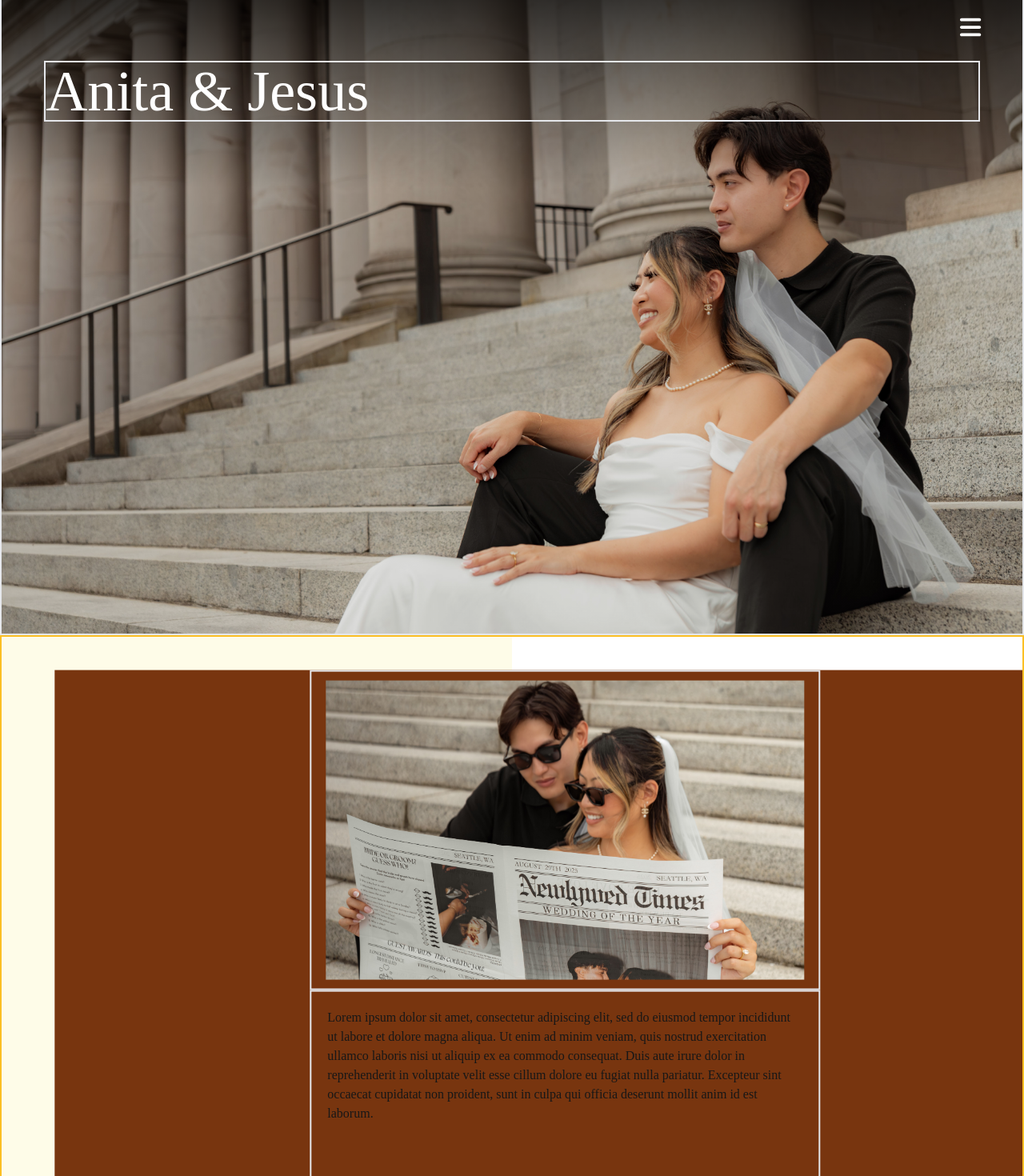
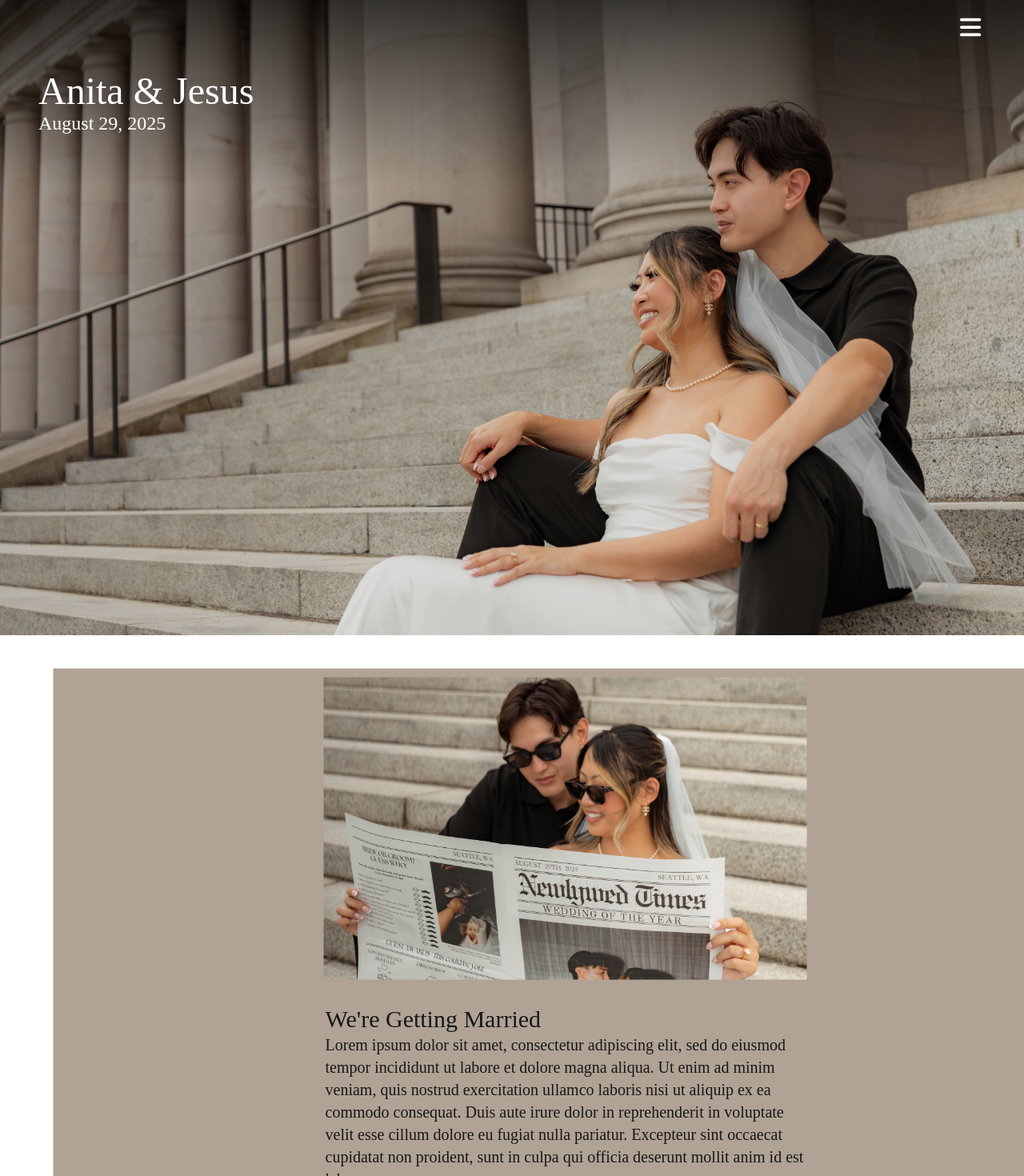
Before and after one commit to matthew-beep/wedding-v2, a Next.js app in the folder wedding-v2/: page / in a window 1280 px wide. Shown: the part 6-1476 px from the top of the page at 80% size. Built offline with nearby package versions, Linux system fonts and the light colour scheme; a web font is replaced by a local one.

Commit message:
adding text to landing

```diff
--- a/wedding-v2/src/app/landing.tsx
+++ b/wedding-v2/src/app/landing.tsx
@@ -2,7 +2,7 @@
 import Image from "next/image";
 import React from 'react';
 import {useEffect, useRef,} from 'react'
-import {motion, useScroll, useTransform, useAnimationControls} from 'framer-motion'
+import {motion, useScroll, useTransform, useAnimationControls, easeInOut} from 'framer-motion'
 import img from './img/savethedate.jpg';
 
 interface LandingProps {
@@ -26,7 +26,7 @@ const Landing: React.FC<LandingProps> = ({ scroll, windowWidth }) => {
       console.log(scrollYProgress);
     }, [scrollYProgress])
 
-
+    /*
     useEffect(() => {
       if(scroll !== undefined) {
         if(scroll > 5) {
@@ -50,7 +50,7 @@ const Landing: React.FC<LandingProps> = ({ scroll, windowWidth }) => {
         }
       }
     })
-
+    */
     useEffect(() => {
         console.log(xPos);
     }, [xPos])
@@ -58,27 +58,31 @@ const Landing: React.FC<LandingProps> = ({ scroll, windowWidth }) => {
 
   return (
     <div className="relative">
-      <section className="bg-neutral-500 h-screen w-full flex justify-center">
-        <div className="relative landing w-full h-full items-center start flex flex-col border-2">
+      <section className="bg-neutral-500 h-screen w-full flex">
+        <div className="relative landing w-full h-full px-12">
+          <div className="flex flex-col items-start text-white font-canto w-auto h-auto mt-24">
             <motion.h1
-            className="text-7xl text-white font-canto border-2 w-11/12"
-            style={{
-              top:'5rem',
-              position: "absolute",
-              margin: 'auto',
-              display: 'flex'
+              className="text-5xl w-11/12"
+              initial={{
+                opacity: 0,
+                translateY: '50%'
               }}
-            animate={controls}
+              animate={{
+                opacity:1,
+                translateY: '0%',
+                transition: { duration: 0.5, ease: easeInOut }
+              }}
             >
               Anita & Jesus
             </motion.h1>
-
+            <h2 className="text-2xl text-white">August 29, 2025</h2>
+          </div>
         </div>
       </section>
       <section ref={ref} className="lg:h-[200vh] h-[150vh] w-full relative">
-        <div className="bg-white flex flex-col sm:flex-row sticky top-0 h-screen overflow-y-hidden lg:overflow-x-hidden font-quinn-display border-amber-400 border-2">
-          <div className="lg:w-1/2 w-full bg-yellow-50 flex flex-col items-center justify-center h-1/2 lg:h-full">
-            <div className="font-quinn-display text-6xl">
+        <div className="bg-white flex flex-col sm:flex-row sticky top-0 h-screen overflow-y-hidden lg:overflow-x-hidden">
+          <div className="lg:w-1/2 w-full bg-white flex flex-col items-center justify-center h-1/2 lg:h-full">
+            <div className="font-canto text-6xl text-black">
               Save The Date
             </div>
             <div className="font-rufina-stencil-ornaments text-9xl font-medium">
@@ -86,13 +90,13 @@ const Landing: React.FC<LandingProps> = ({ scroll, windowWidth }) => {
             </div>
           </div>
           <motion.div
-          className="w-full bg-amber-900 flex flex-col items-center justify-center h-screen absolute"
+          className="w-full flex flex-col items-center justify-center h-screen absolute bg-[#B0A395]"
           style={{
             translateX: windowWidth <= 1024 ? 0 : xPos ,
             translateY: windowWidth <= 1024 ? yPos : 0
           }}
           >
-            <div className="lg:w-1/2 w-full flex items-center justify-center border-2 h-1/2">
+            <div className="lg:w-1/2 w-full flex items-center justify-center h-1/2">
               <motion.div
               className="bg-white"
               style={{
@@ -105,11 +109,14 @@ const Landing: React.FC<LandingProps> = ({ scroll, windowWidth }) => {
                 </div>
               </motion.div>
             </div>
-            <div className="lg:w-1/2 w-full border-2 lg:h-full h-1/2 p-5">
+            <div className="lg:w-1/2 w-11/12 lg:h-full h-1/2 p-5 font-canto">
+              <h3 className="text-3xl">We're Getting Married</h3>
+              <p className="text-xl">
                 Lorem ipsum dolor sit amet, consectetur adipiscing elit, sed do eiusmod tempor incididunt ut labore et dolore magna aliqua.
                 Ut enim ad minim veniam, quis nostrud exercitation ullamco laboris nisi ut aliquip ex ea commodo consequat. Duis aute irure dolor in
                 reprehenderit in voluptate velit esse cillum dolore eu fugiat nulla pariatur. Excepteur sint occaecat cupidatat non proident,
                 sunt in culpa qui officia deserunt mollit anim id est laborum.
+              </p>
             </div>
 
           </motion.div>
```
Lines whose indentation alone changed are shown as unchanged.
